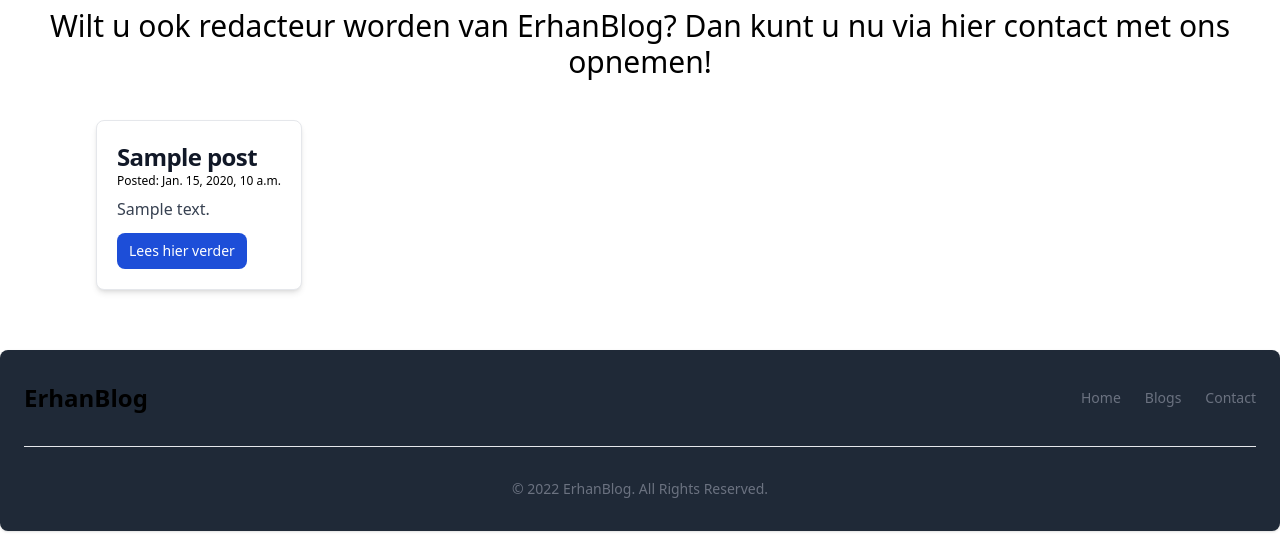
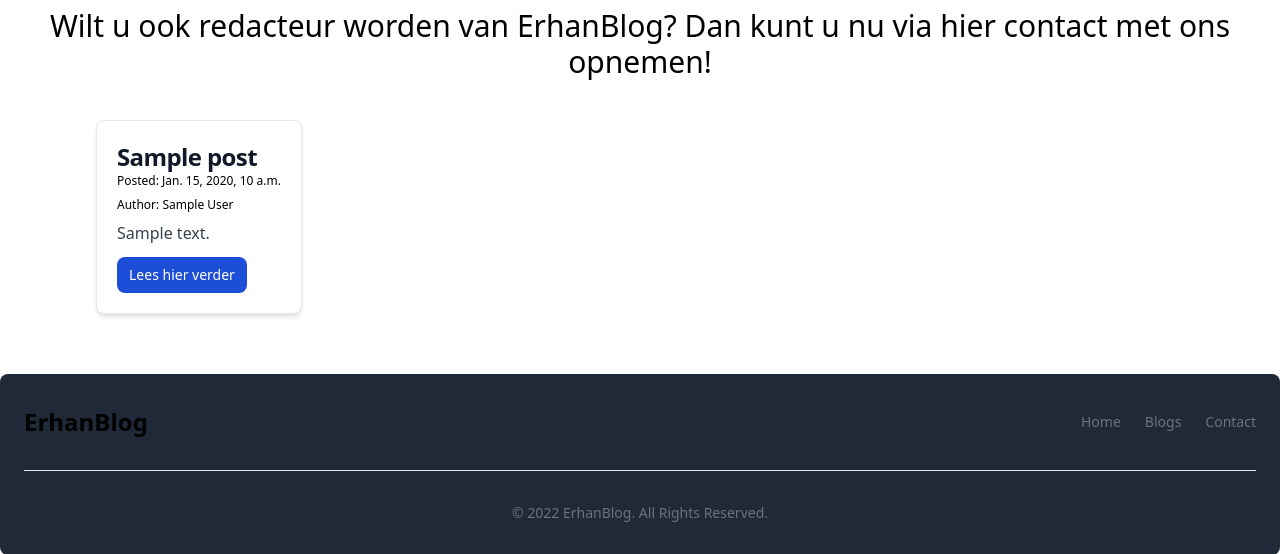
Before and after one commit to ErhanCitil/erhanblog, a Django app: template src/erhanblog/templates/index.html in a window 1280 px wide. Shown: the part 98-652 px from the top of the page. Run offline with Django 3.2, Linux system fonts and the light colour scheme; the template is opened without the code that fills it: most values are stand-ins (such as "Sample title", 1, 10 or a date in 2020); some libraries are stand-ins or nearby versions.

Commit message:
Author added to the model & first letter uppercase inside the html file of the author

```diff
--- a/src/base/models.py
+++ b/src/base/models.py
@@ -1,10 +1,11 @@
 from django.db import models
-
+from django.conf import settings
 # Create your models here.
 class Post(models.Model):
     title = models.CharField(max_length=100)
     content = models.TextField()
     date_posted = models.DateTimeField(auto_now_add=True)
+    author = models.ForeignKey(settings.AUTH_USER_MODEL, on_delete=models.CASCADE, default=1)
 
     def __str__(self):
         return self.title
--- a/src/erhanblog/templates/index.html
+++ b/src/erhanblog/templates/index.html
@@ -23,6 +23,7 @@
             <a href="#">
                 <h5 class="text-gray-900 font-bold text-2xl tracking-tight">{{post.title}}</h5>
                 <p class="mb-2 text-xs">Posted: {{post.date_posted}}</p>
+                <p class='mb-2 text-xs'>Author: {{post.author |capfirst}}</p>
             </a>
             <p class="font-normal text-gray-700 mb-3">{{post.content|truncatewords:"10"}}</p>
             <a href="{% url 'post' post.pk%}" class="text-white bg-blue-700 hover:bg-blue-800 focus:ring-4 focus:ring-blue-300 font-medium rounded-lg text-sm px-3 py-2 text-center inline-flex items-center" href="#">
```
Also changed, not shown: src/base/migrations/0002_post_author.py (added).
